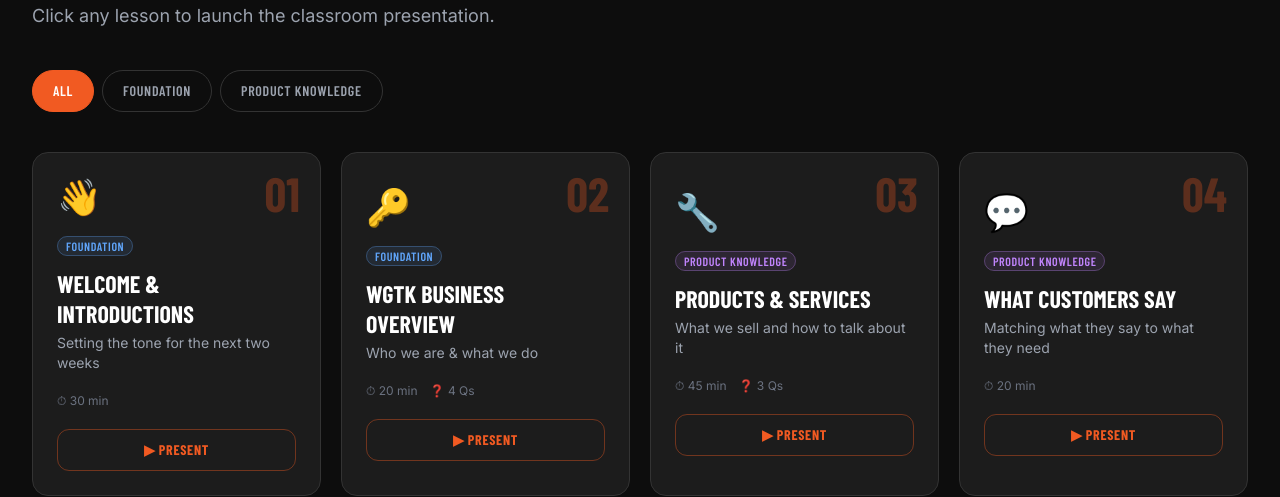
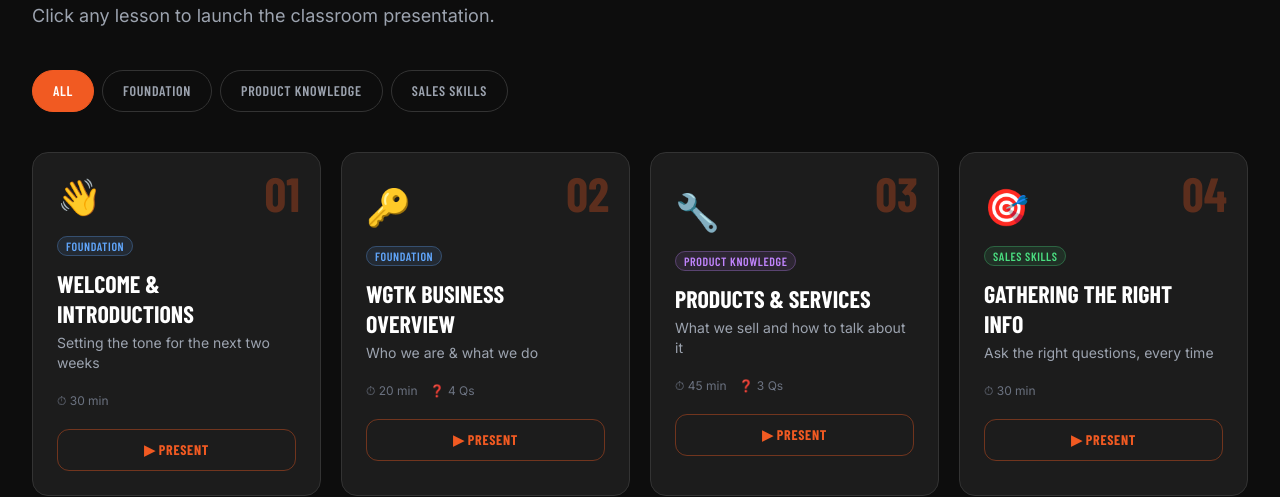
Before and after one commit to KingMajoring/WGTK-Training, a React (Vite) app: page /WGTK-Training/trainer in a window 1280 px wide. Shown: the part 343-840 px from the top of the page. Built offline with nearby package versions, Linux system fonts and the light colour scheme; a web font is replaced by a local one.

Commit message:
Split Lesson 3: post-break content becomes Lesson 4 'Gathering the Right Info', renumber all
Co-Authored-By: Claude Sonnet 4.6 <noreply@anthropic.com>
Claude-Session: https://claude.ai/code/session_01SMYLvds1nSQZVdiyc1ZkcK

```diff
--- a/src/data/lessons.js
+++ b/src/data/lessons.js
@@ -243,16 +243,6 @@ export const lessons = [
         ],
       },
       {
-        type: 'keypoints',
-        heading: 'What the Customer Should Expect',
-        points: [
-          'After the call: confirmation of the booking and an ETA for the engineer',
-          'The engineer will arrive with the right parts for the job — based on what you told us',
-          'Most jobs are completed on-site in one visit — all keys lost can take longer on complex vehicles',
-          'Customer should have the vehicle accessible and be present — we may need ID or V5 on some jobs',
-        ],
-      },
-      {
         type: 'intro',
         text: 'Every key we supply comes with a 12-month guarantee — on parts and workmanship. Just like going to the dealer.',
       },
@@ -265,70 +255,6 @@ export const lessons = [
           'Use this when customers push back on price — the dealer offers the same guarantee for more money',
           'It\'s a confidence builder: we stand behind every job we do',
         ],
-      },
-      {
-        type: 'break',
-        heading: 'Short Break',
-        duration: '5 mins',
-      },
-      {
-        type: 'flipcards',
-        heading: 'Common Mistakes — Getting the Key Type Wrong',
-        instruction: 'What questions should we be asking to identify the right key type? Suggest one — trainer will flip the card.',
-        cards: [
-          { hint: 'Start method', answer: 'How do you start the car — turn a key or push a button?' },
-          { hint: 'Blade or fob', answer: 'Is there a physical blade, or is it just a fob?' },
-          { hint: 'Flip blade', answer: 'Does the blade fold out of the fob, or is it fixed?' },
-          { hint: 'Buttons', answer: 'How many buttons does the key have?' },
-        ],
-        consequence: 'Get this wrong and the engineer turns up with the wrong parts — wasted visit, unhappy customer.',
-      },
-      {
-        type: 'big-question',
-        question: 'Common Mistake — Does the client have any working keys?',
-      },
-      {
-        type: 'keypoints',
-        heading: 'Spare Key or No Spare?',
-        points: [
-          'Always ask: "Do you have any other key that starts the car?"',
-          'No working key = All Keys Lost — different skillset, different price, harder job',
-          'If we quote for a spare and it turns out they have no working key, we may have to re-attend or fail the job',
-          'Failing a job means a refund and a wasted engineer visit — always confirm upfront',
-        ],
-      },
-      {
-        type: 'big-question',
-        question: 'Common Mistake — Confirming the vehicle?',
-      },
-      {
-        type: 'keypoints',
-        heading: 'Confirm Make, Model & Year',
-        points: [
-          'Always read the reg back and confirm the make and model out loud',
-          'Customers mishear, misread, or sometimes give the wrong reg entirely',
-          'Wrong vehicle info = engineer arrives with wrong key blank or can\'t do the job',
-          'Ask: "Just to confirm — is that a [make] [model], roughly what year?"',
-        ],
-      },
-      {
-        type: 'big-question',
-        question: 'Common Mistake — Do we have the right location?',
-      },
-      {
-        type: 'keypoints',
-        heading: 'Confirm the Full Address',
-        points: [
-          'Always confirm the full postcode — not just the town',
-          'Postcodes can easily be misheard: BR1 and PR1, DE1 and PE1, FY1 and SY1',
-          'A wrong postcode could send the engineer miles in the wrong direction',
-          'Repeat it back: "So that\'s [full postcode] — can you confirm that for me?"',
-          'Use the phonetic alphabet to spell it back if there\'s any doubt',
-        ],
-      },
-      {
-        type: 'phonetic',
-        heading: 'The Phonetic Alphabet',
       },
     ],
     quiz: [
@@ -351,6 +277,89 @@ export const lessons = [
   },
   {
     id: 4,
+    title: 'Gathering the Right Info',
+    subtitle: 'Ask the right questions, every time',
+    category: 'Sales Skills',
+    duration: '30 min',
+    xp: 90,
+    icon: '🎯',
+    trainerNotes: [
+      'This lesson directly follows Products & Services — trainees now understand what we offer, now they learn how to get the info right.',
+      'Flipcards: let them suggest questions before revealing. Make it competitive.',
+      'Walk through each common mistake slowly — ask them why each one matters before moving on.',
+      'Phonetic alphabet: get them to practise spelling back a postcode using it before moving on.',
+    ],
+    cheatSheet: [
+      { label: 'Key Type', value: 'How they start the car, blade or fob, flip or fixed, buttons' },
+      { label: 'Spare Key', value: 'Any working key that starts the car?' },
+      { label: 'Vehicle', value: 'Confirm make, model and year — not just the reg' },
+      { label: 'Location', value: 'Full postcode — spell back using phonetic alphabet' },
+    ],
+    content: [
+      {
+        type: 'flipcards',
+        heading: 'Getting the Key Type Right',
+        instruction: 'What questions should we be asking to identify the right key type? Suggest one — trainer will flip the card.',
+        cards: [
+          { hint: 'Start method', answer: 'How do you start the car — turn a key or push a button?' },
+          { hint: 'Blade or fob', answer: 'Is there a physical blade, or is it just a fob?' },
+          { hint: 'Flip blade', answer: 'Does the blade fold out of the fob, or is it fixed?' },
+          { hint: 'Buttons', answer: 'How many buttons does the key have?' },
+        ],
+        consequence: 'Get this wrong and the engineer turns up with the wrong parts — wasted visit, unhappy customer.',
+      },
+      {
+        type: 'big-question',
+        question: 'Does the client have any working keys?',
+      },
+      {
+        type: 'keypoints',
+        heading: 'Spare Key or No Spare?',
+        points: [
+          'Always ask: "Do you have any other key that starts the car?"',
+          'No working key = All Keys Lost — different skillset, different price, harder job',
+          'If we quote for a spare and it turns out they have no working key, we may have to re-attend or fail the job',
+          'Failing a job means a refund and a wasted engineer visit — always confirm upfront',
+        ],
+      },
+      {
+        type: 'big-question',
+        question: 'Have we confirmed the vehicle correctly?',
+      },
+      {
+        type: 'keypoints',
+        heading: 'Confirm Make, Model & Year',
+        points: [
+          'Always read the reg back and confirm the make and model out loud',
+          'Customers mishear, misread, or sometimes give the wrong reg entirely',
+          'Wrong vehicle info = engineer arrives with wrong key blank or can\'t do the job',
+          'Ask: "Just to confirm — is that a [make] [model], roughly what year?"',
+        ],
+      },
+      {
+        type: 'big-question',
+        question: 'Do we have the right location?',
+      },
+      {
+        type: 'keypoints',
+        heading: 'Confirm the Full Address',
+        points: [
+          'Always confirm the full postcode — not just the town',
+          'Postcodes can easily be misheard: BR1 and PR1, DE1 and PE1, FY1 and SY1',
+          'A wrong postcode could send the engineer miles in the wrong direction',
+          'Repeat it back: "So that\'s [full postcode] — can you confirm that for me?"',
+          'Use the phonetic alphabet to spell it back if there\'s any doubt',
+        ],
+      },
+      {
+        type: 'phonetic',
+        heading: 'The Phonetic Alphabet',
+      },
+    ],
+    quiz: [],
+  },
+  {
+    id: 5,
     title: 'What Customers Say',
     subtitle: 'Matching what they say to what they need',
     category: 'Product Knowledge',
--- a/src/pages/RoleSelect.jsx
+++ b/src/pages/RoleSelect.jsx
@@ -117,7 +117,7 @@ export default function RoleSelect() {
       </div>
 
       <div className="text-center pb-8 text-gray-500 text-xs">
-        WE'VE GOT THE KEY — AUTO LOCKSMITHS &nbsp;·&nbsp; <span className="text-brand font-bold">v4.5</span>
+        WE'VE GOT THE KEY — AUTO LOCKSMITHS &nbsp;·&nbsp; <span className="text-brand font-bold">v4.6</span>
       </div>
     </div>
   )
```
